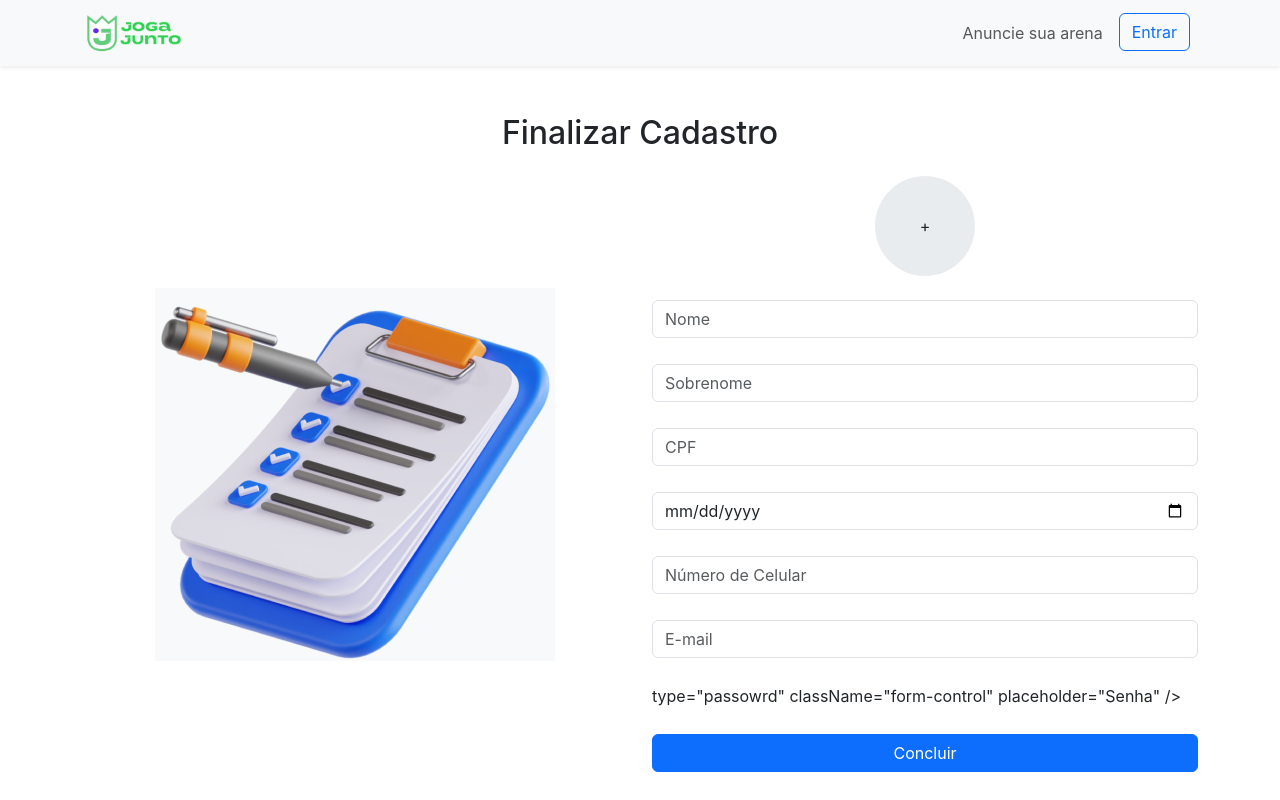
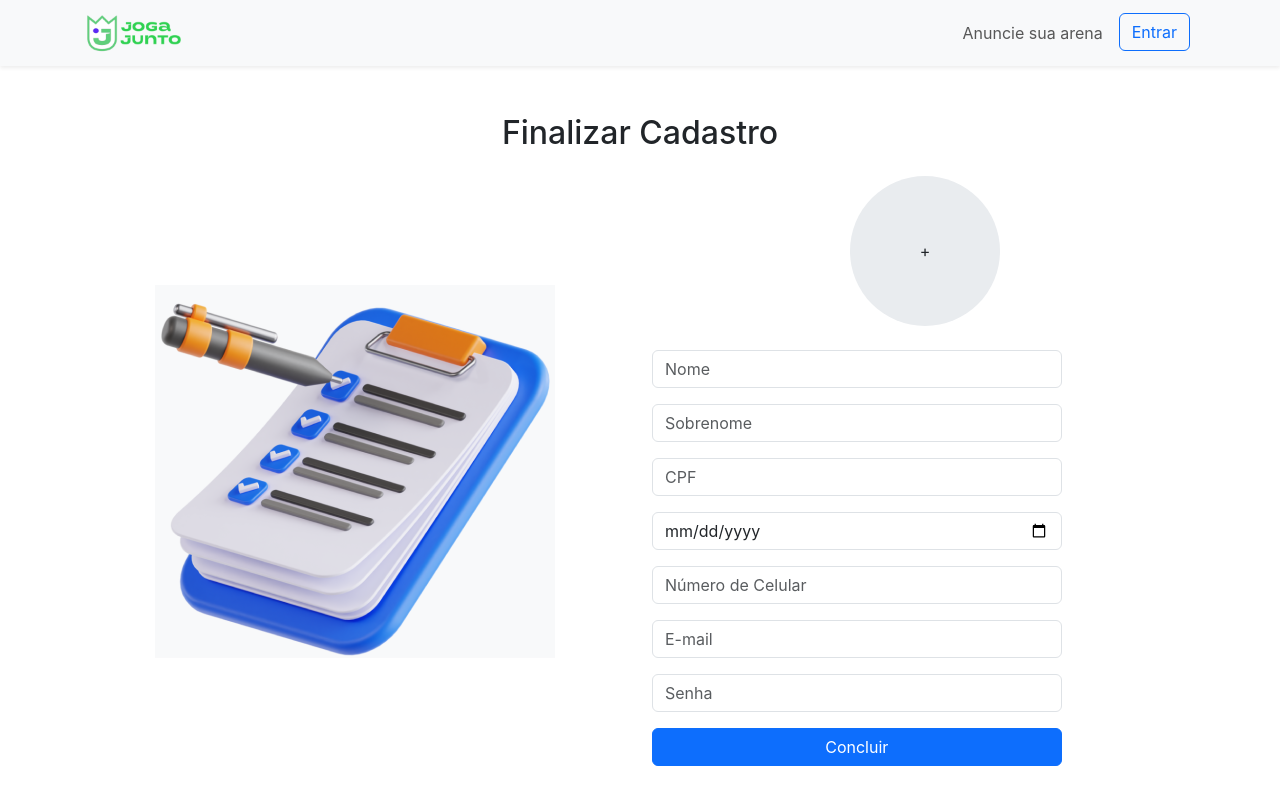
Before and after one commit to ifalO4CDA/JogaJunto-front, a React (Create React App) app: page /confirmacao-email in a window 1280 px wide. Built offline with nearby package versions, Linux system fonts and the light colour scheme.

Commit message:
Featury - Tela Finalizar Cadastro
Nome,
Sobrenome,
Cpf,
Data de Nasc (com validação)
Número de Cell
Email (com validação)
Senha (com proteção na visualização dos caracteres)

```diff
--- a/src/pages/cadastro/confirmacaoEmail.js
+++ b/src/pages/cadastro/confirmacaoEmail.js
@@ -16,7 +16,7 @@ function ConfirmacaoEmail() {
         {/* Ilustração */}
         <div className="col-md-6 text-center">
           <img
-            src= {Ilustracao} // Substitua por sua imagem
+            src={Ilustracao} // Substitua por sua imagem
             alt="Ilustração de Cadastro"
             className="img-fluid"
           />
@@ -26,24 +26,11 @@ function ConfirmacaoEmail() {
         <div className="col-md-6">
           <div className="foto-perfil mb-4 text-center">
             <label htmlFor="fotoInput">
-              <div
-                style={{
-                  width: "100px",
-                  height: "100px",
-                  borderRadius: "50%",
-                  backgroundColor: "#e9ecef",
-                  overflow: "hidden",
-                  display: "flex",
-                  alignItems: "center",
-                  justifyContent: "center",
-                  cursor: "pointer",
-                }}
-              >
+              <div className="foto-preview">
                 {foto ? (
                   <img
                     src={foto}
                     alt="Foto de Perfil"
-                    style={{ width: "100%", height: "100%", objectFit: "cover" }}
                   />
                 ) : (
                   "+"
@@ -57,63 +44,72 @@ function ConfirmacaoEmail() {
               onChange={handleFotoChange}
               style={{ display: "none" }}
             />
+
+        <input
+          type="file"
+          id="fotoInput"
+          accept="image/*"
+          onChange={handleFotoChange}
+          style={{ display: "none" }}
+        />
       </div>
       <form>
         <div className="mb-3">
           <input
             type="text"
-                className="form-control"
+            className="form-control w-75"
             placeholder="Nome"
           />
         </div>
         <div className="mb-3">
           <input
             type="text"
-                className="form-control"
+            className="form-control w-75"
             placeholder="Sobrenome"
           />
         </div>
         <div className="mb-3">
           <input
             type="text"
-                className="form-control"
+            className="form-control w-75"
             placeholder="CPF"
           />
         </div>
         <div className="mb-3">
           <input
             type="date"
-                className="form-control"
+            className="form-control w-75"
           />
         </div>
         <div className="mb-3">
           <input
             type="text"
-                className="form-control"
+            className="form-control w-75"
             placeholder="Número de Celular"
           />
         </div>
         <div className="mb-3">
           <input
             type="email"
-                className="form-control"
+            className="form-control w-75"
             placeholder="E-mail"
           />
         </div>
         <div className="mb-3">
-                type="passowrd"
-                className="form-control"
+          <input
+            type="password"
+            className="form-control w-75"
             placeholder="Senha"
           />
         </div>
 
-            <button type="submit" className="btn btn-primary w-100">
+        <button type="submit" className="btn btn-primary w-75">
           Concluir
         </button>
       </form>
     </div>
-      </div>
-    </div>
+      </div >
+    </div >
   );
 }
 
--- a/src/styles/confirmacaoEmail.css
+++ b/src/styles/confirmacaoEmail.css
@@ -1,3 +1,4 @@
+
 .confirmacao-email-container {
   display: flex;
   flex-direction: column;
@@ -18,19 +19,20 @@
   justify-content: center;
   align-items: center;
   flex-direction: column;
+
+}
+.foto-preview {
+  width: 150px; /* Define a largura */
+  height: 150px; /* Define a altura (igual à largura para ser circular) */
+  border-radius: 50%; /* Faz o elemento ser redondo */
+  background-color: #e9ecef; /* Define uma cor de fundo para o círculo */
+  display: flex; /* Torna o contêiner flexível */
+  justify-content: center; /* Centraliza o conteúdo horizontalmente */
+  align-items: center; /* Centraliza o conteúdo verticalmente */
+  overflow: hidden; /* Garante que o conteúdo não ultrapasse o círculo */
+  cursor: pointer; /* Mostra o cursor de mão ao passar o mouse */
 }
 
-.foto-preview {
-  width: 100px;
-  height: 100px;
-  border-radius: 50%;
-  background-color: #e9ecef;
-  display: flex;
-  justify-content: center;
-  align-items: center;
-  overflow: hidden;
-  cursor: pointer;
-}
 
 .foto-placeholder {
   font-size: 2rem;
@@ -40,13 +42,11 @@
 .foto-preview img {
   width: 100%;
   height: 100%;
-  object-fit: cover;
+  object-fit: cover; /* Ajusta a imagem para cobrir todo o espaço do círculo */
 }
 
-form {
-  display: flex;
-  flex-direction: column;
-  gap: 10px;
+.formulario {
+  flex: 1; /* Faz o formulário ocupar o restante do espaço */
 }
 
 form input {
```
Lines whose indentation alone changed are shown as unchanged.
